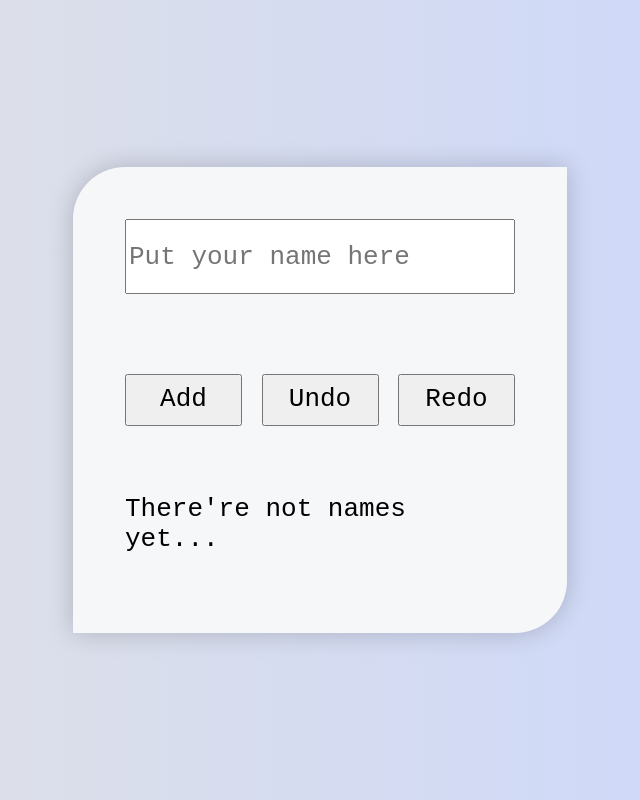
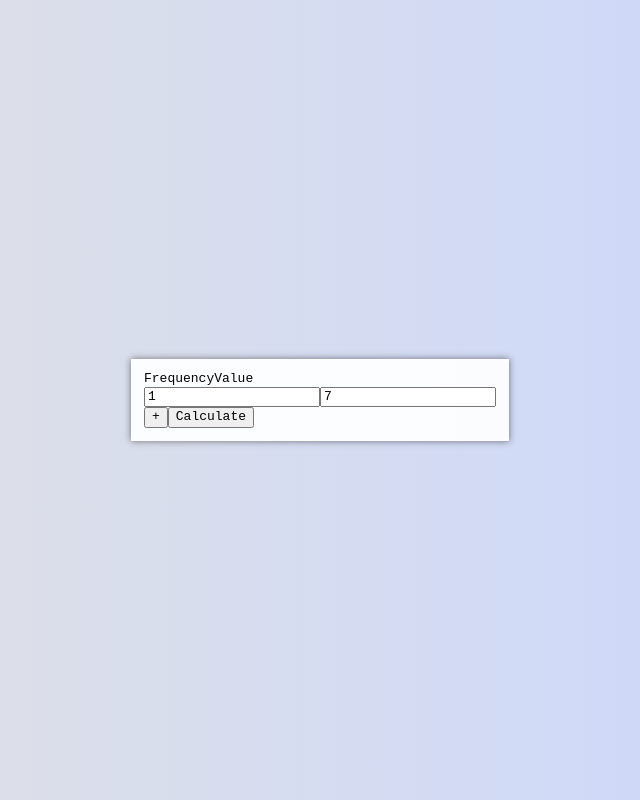
Before and after one commit to SGS-J/React-Statistics-App, a React (Create React App) app: page / in a window 1280 px wide. Shown: the whole page, without its empty margins (320-960 px from the left). Built offline with nearby package versions, Linux system fonts and the light colour scheme.

Commit message:
Third commit bruh

```diff
--- a/src/App.css
+++ b/src/App.css
@@ -1,29 +1,15 @@
-main {
-   display: grid !important;
-   grid-template-rows: repeat(3, 1fr);
-   gap: .5em;
-   padding: 2em;
-   width: 15em;
-   box-shadow: 0 0 1em rgba(0,0,0,0.2);
-   border-radius: 2em 0 2em 0;
-   background: hsl(220, 23%, 97%);
-   font-size: 2rem;
+#main {
+   background: #fffe;
+   padding: 1em;
+   box-shadow: 0 0 1ex rgba(0,0,0,.5);
 }
 
-main input {
-   outline: none;
-   padding: 2px;
-   height: 60%;
+#main .insert {
+   display: grid;
+   grid-template-rows: auto;
+   grid-template-columns: 1fr 1fr;
 }
 
-main div {
+#main .result {
    display: flex;
-   justify-content: space-between;
-   align-items: center;
 }
-
-main div button {
-   height: 2em;
-   width: 30%;
-   cursor: pointer;
-}
--- a/src/App.js
+++ b/src/App.js
@@ -1,50 +1,28 @@
-/* eslint-disable default-case */
 import React from 'react';
+import DataInsert from './components/DataInsert';
+import Table from './components/Table';
 import './App.css';
 
 export default class App extends React.Component {
   state = {
-    names: [],
-    pos: 0,
+    history: [],
+    freqTable: [],
+    output: 0,
   };
 
-  handleClick = element => {
-    const className = element.className;
-    switch (className) {
-      case 'insert': {
-        const name = document.querySelector('input').value;
-        const names = this.state.names.concat(name);
-        name && this.setState({ names: names, pos: names.length - 1 });
-        break;
-      }
-
-      case 'undo': {
-        const pos = this.state.pos - 1;
-        this.setState({ pos: pos < 0 ? 0 : pos });
-        break;
-      }
-
-      case 'redo': {
-        const len = this.state.names.length - 1;
-        const pos = this.state.pos + 1;
-        this.setState({ pos: pos > len ? len : pos });
-      }
-    }
+  handleSubmit = () => {
+    const num = this.state.output === 1 ? 0 : 1;
+    this.setState({ output: num });
   };
 
   render() {
-    const names = this.state.names;
-    const pos = this.state.pos;
-    const actualLen = names.length;
+    const state = this.state.output;
+    const mainElement =
+      state === 0 ? <DataInsert /> : <Table data={this.state.freqTable} />;
     return (
-      <main onClick={e => this.handleClick(e.target)}>
-        <input type="text" placeholder="Put your name here" />
-        <div>
-          <button className="insert">Add</button>
-          <button className="undo">Undo</button>
-          <button className="redo">Redo</button>
-        </div>
-        <p>{actualLen < 1 ? "There're not names yet..." : names[pos]}</p>
+      <main id="main" className="{state === 0 ? 'insert' : 'result'}">
+        {mainElement}
+        <input onClick={this.handleSubmit} type="button" value="Calculate" />
       </main>
     );
   }
--- /dev/null
+++ b/src/components/DataInsert.css
@@ -0,0 +1,3 @@
+.data-value {
+
+}
--- /dev/null
+++ b/src/components/DataInsert.js
@@ -0,0 +1,48 @@
+import React from 'react';
+import './DataInsert.css';
+
+function DataValue({ freq, val, onInsert }) {
+  return (
+    <div className="data-value">
+      <input type="number" value={freq} onChange={e => onInsert(e.target)} />
+      <input type="number" value={val} onChange={e => onInsert(e.target)} />
+    </div>
+  );
+}
+
+export default class DataInsert extends React.Component {
+  state = {
+    data: [{ freq: 1, value: 7 }],
+  };
+
+  handleClickAdd = () => {
+    const actualData = this.state.data;
+    const newData = actualData.concat({ freq: 1, value: 1 });
+    this.setState({ data: newData });
+  };
+
+  handleInsert = element => {
+    const parent = element.parentElement;
+    const pos = parent.getKey();
+    const [freq, value] = Array.from(parent.children).map(el => el.value);
+    this.setState({});
+  };
+
+  render() {
+    const data = this.state.data;
+    const elements = data.map(({ freq, value }, i) => {
+      return <DataValue key={i} freq={freq} val={value} onInsert={this.handleInsert} />;
+    }).map(chunk => chunk);
+
+    return (
+      <React.Fragment>
+        <section>
+          <span className="title-freq">Frequency</span>
+          <span className="title-value">Value</span>
+          <div className="table-data">{elements}</div>
+        </section>
+        <button onClick={this.handleClickAdd}>+</button>
+      </React.Fragment>
+    );
+  }
+}
--- a/src/components/Table.js
+++ b/src/components/Table.js
@@ -1,15 +1,7 @@
-import { Component } from 'react';
+import React from 'react';
 
-function Row() {
-   return (
-
-   )
-}
-
-export default class Table extends Component {
+export default class Table extends React.Component {
    render() {
-      return (
-
-      )
+      return <div>Table</div>
    }
 }
```
